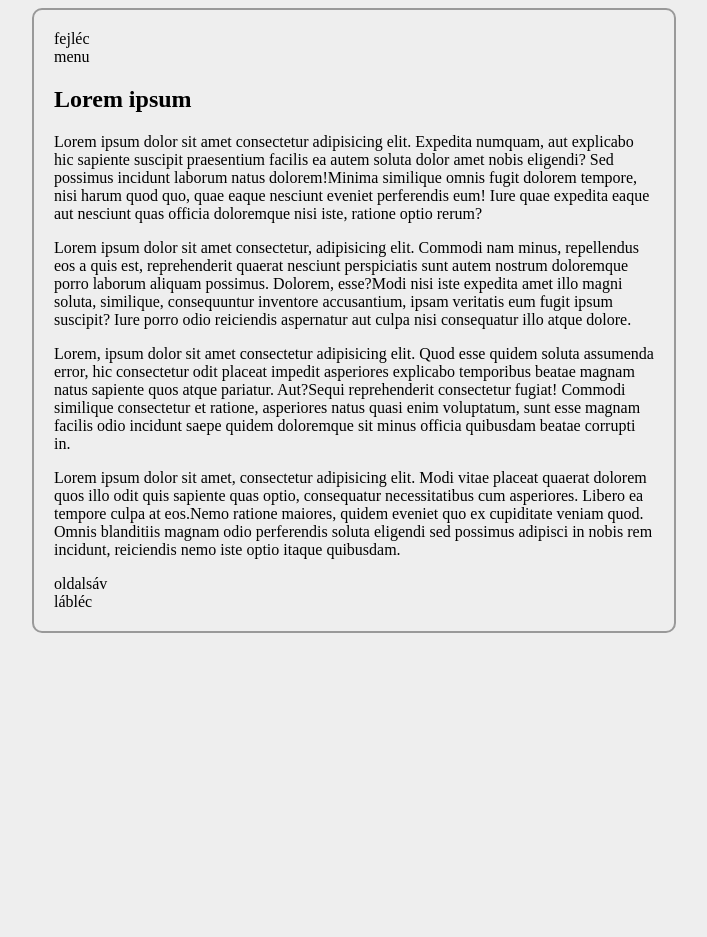
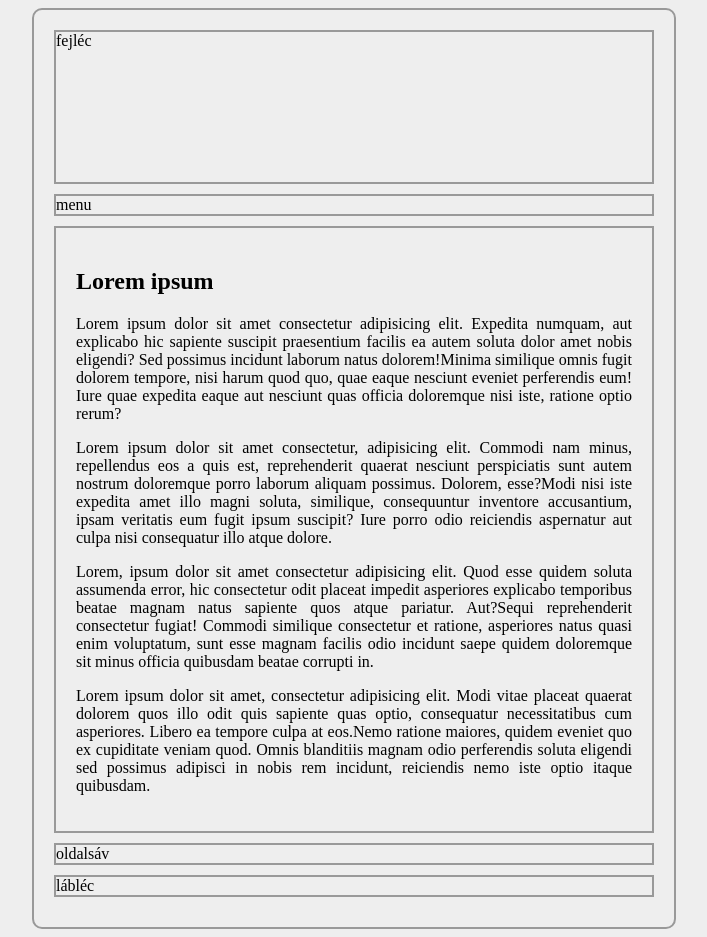
Before and after one commit to benkosz24d/2024-10-10-layout-2, a plain HTML site: page index.html in a window 1280 px wide. Shown: the whole page, without its empty margins (286-993 px from the left). Before the commit the page ends 800 px from the top, so only its background shows below. Drawn offline with Linux system fonts and the light colour scheme.

Commit message:
-borders

```diff
--- a/style.css
+++ b/style.css
@@ -1,7 +1,7 @@
 body {
     background-color: #eee;
     font-family: 'Times New Roman', Times, serif;
-
+    text-align: justify;
 }
 
 main {
@@ -14,21 +14,28 @@ main {
 }
 
 header {
-
+    border: 2px solid #999;
+    height: 150px;
+    margin-bottom: 10px;
 }
 
 nav {
-
+    border: 2px solid #999;
+    margin-bottom: 10px;
 }
 
 section {
-
+    border: 2px solid #999;
+    margin-bottom: 10px;
+    padding: 20px;
 }
 
 aside {
-
+    border: 2px solid #999;
+    margin-bottom: 10px;
 }
 
 footer {
-
+    border: 2px solid #999;
+    margin-bottom: 10px;
 }
```
